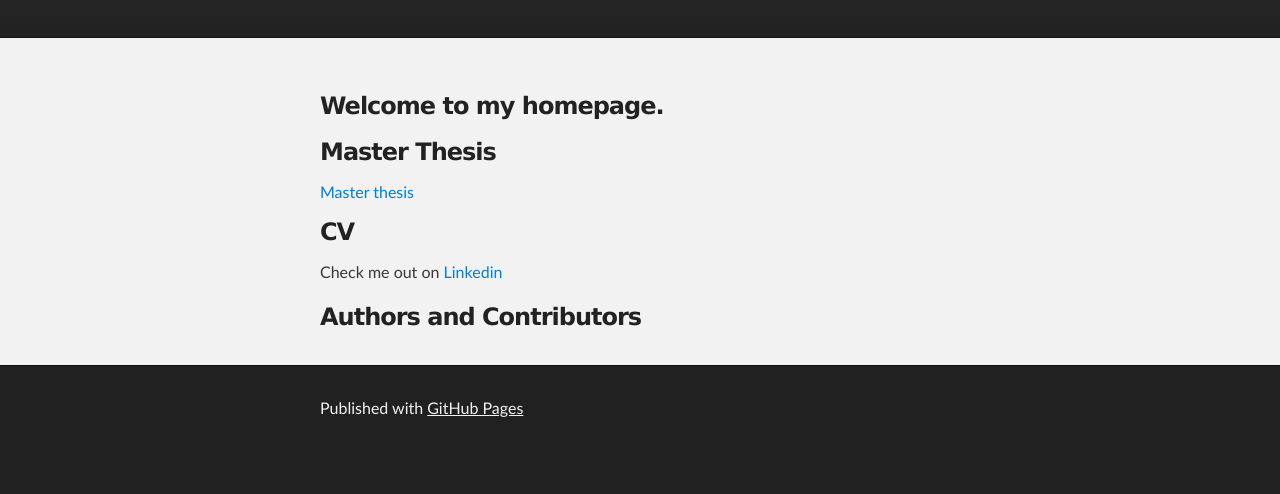
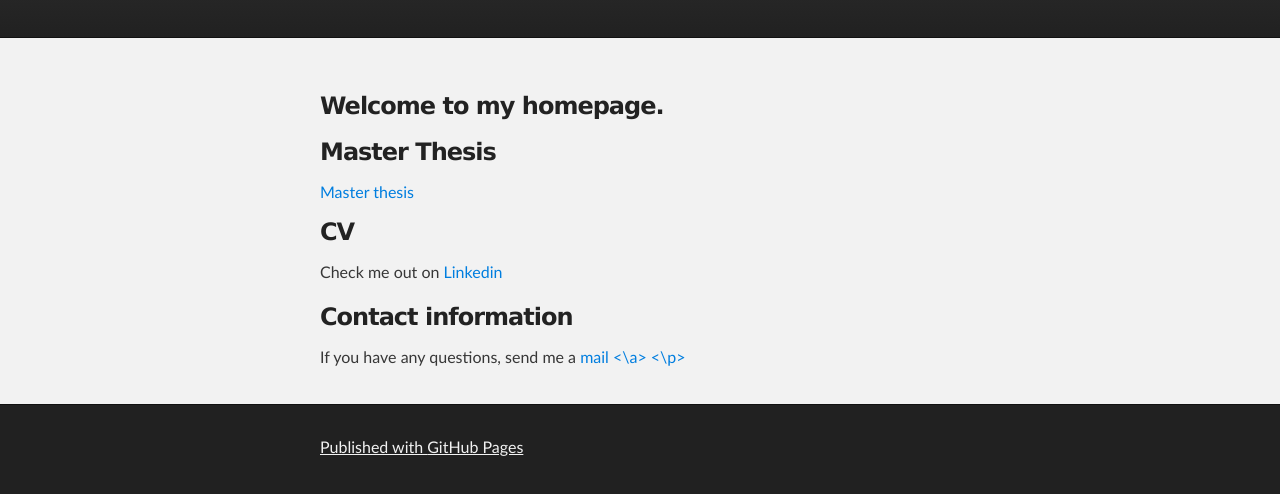
Before and after one commit to torbjornseland/torbjornseland.github.io, a plain HTML site: page index.html in a window 1280 px wide. Shown: the part 136-630 px from the top of the page. Drawn offline with Linux system fonts and the light colour scheme.

Commit message:
added changes in homepage

```diff
--- a/index.html
+++ b/index.html
@@ -40,7 +40,11 @@
 <p> Check me out on <a href="http://www.linkedin.com/profile/view?id=116961265&trk=nav_responsive_tab_profile">Linkedin</a></p>
 
 <h3>
-<a name="authors-and-contributors" class="anchor" href="#authors-and-contributors"><span class="octicon octicon-link"></span></a>Authors and Contributors</h3>
+<a name="authors-and-contributors" class="anchor" href="#authors-and-contributors"><span class="octicon octicon-link"></span></a>Contact information</h3>
+<p>
+If you have any questions, send me a <a href="mailto:torbjhse@student.matnat.uio.no">
+mail <\a>
+<\p>
 
 
 <h3>
```
